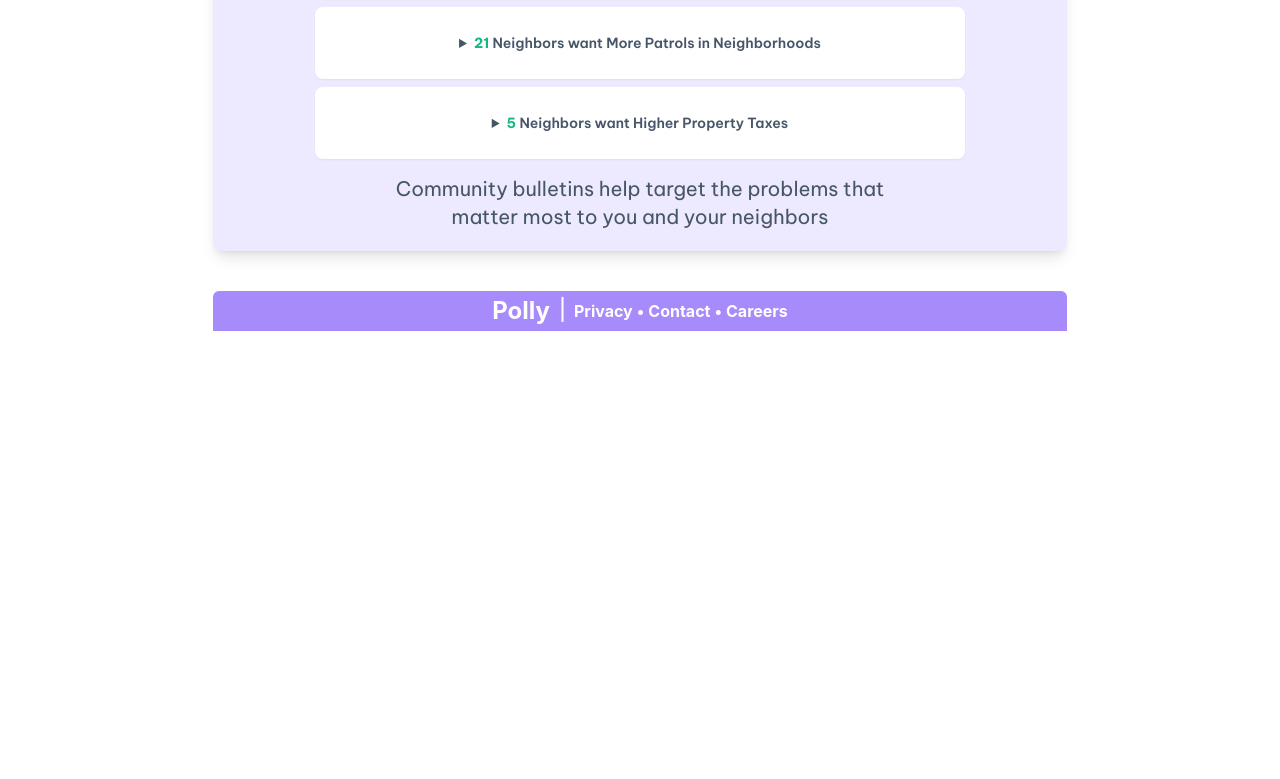
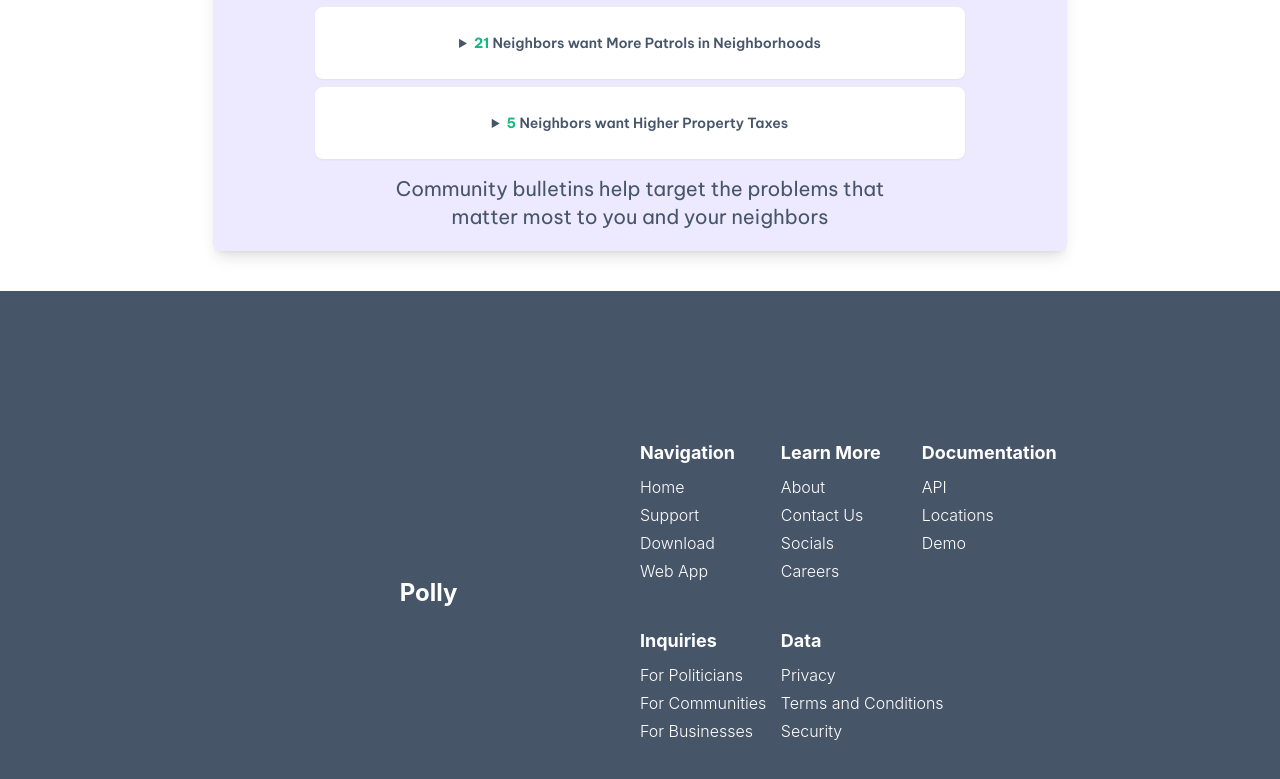
Before and after one commit to robertc11/polly, a Next.js app: page / in a window 1280 px wide. Shown: the part 1316-2095 px from the top of the page. Before the commit the page ends 1647 px from the top, so only its background shows below. Built offline with nearby package versions, Linux system fonts and the light colour scheme.

Commit message:
added to do

```diff
--- a/components/footer.js
+++ b/components/footer.js
@@ -1,16 +1,55 @@
 import Link from 'next/link'
+import Logo from './logo'
 
 export default function Footer(){
     return(
-        <footer className="flex justify-center items-center relative bottom-0 w-full text-white">
-            <div id="footerWrapper" className="font-bold p-1 flex justify-center items-center w-2/3 bg-violet-400 mx-auto relative text-center rounded-t-md">
-                <h1 className="text-white text-2xl select-none">Polly</h1>
-                <h1 className="text-2xl">｜</h1>
-                <Link href="#"><a>Privacy</a></Link>
-                <p className="mx-1">•</p>
-                <Link href="/contact"><a>Contact</a></Link>
-                <p className="mx-1">•</p>
-                <Link href="#"><a>Careers</a></Link>
+        <footer className="flex justify-center items-center relative bottom-0 w-full py-36 bg-slate-600 text-white">
+            <div id="footerWrapper" className="font-bold p-1 flex justify-evenly items-center w-2/3  mx-auto relative rounded-t-md">
+                <div id="leftbar" className="flex flex-col justify-center items-center w-1/2">
+                    <Logo theme="light" />
+                </div>
+
+                <div id="rightbar" className="flex flex-wrap justify-evenly items-baseline w-1/2 text-left font-light">
+                    <div className="flex flex-col justify-center basis-1/3">
+                        <h1 className="text-lg font-bold mb-2">Navigation</h1>
+                        <Link href="/"><a className="mb-1">Home</a></Link>
+                        <Link href="/"><a className="mb-1">Support</a></Link>
+                        <Link href="/"><a className="mb-1">Download</a></Link>
+                        <Link href="/login"><a className="mb-1">Web App</a></Link>
+                    </div>
+
+                    <div className="flex flex-col justify-center basis-1/3">
+                        <h1 className="text-lg font-bold mb-2">Learn More</h1>
+                        <Link href="/"><a className="mb-1">About</a></Link>
+                        <Link href="/contact/#"><a className="mb-1">Contact Us</a></Link>
+                        <Link href="/#socials"><a className="mb-1">Socials</a></Link>
+                        <Link href="/"><a className="mb-1">Careers</a></Link>
+                    </div>
+
+                    <div className="flex flex-col justify-center basis-1/3">
+                        <h1 className="text-lg font-bold mb-2">Documentation</h1>
+                        <Link href="/"><a className="mb-1">API</a></Link>
+                        <Link href="/"><a className="mb-1">Locations</a></Link>
+                        <Link href="/"><a className="mb-1">Demo</a></Link>
+                    </div>
+
+                    <div className="flex flex-col justify-center basis-1/3 mt-10">
+                        <h1 className="text-lg font-bold mb-2">Inquiries</h1>
+                        <Link href="/"><a className="mb-1">For Politicians</a></Link>
+                        <Link href="/"><a className="mb-1">For Communities</a></Link>
+                        <Link href="/"><a className="mb-1">For Businesses</a></Link>
+                    </div>
+
+                    <div className="flex flex-col justify-center basis-2/3 mt-10">
+                        <h1 className="text-lg font-bold mb-2">Data</h1>
+                        <Link href="/"><a className="mb-1">Privacy</a></Link>
+                        <Link href="/"><a className="mb-1">Terms and Conditions</a></Link>
+                        <Link href="/"><a className="mb-1">Security</a></Link>
+                    </div>
+
+
+
+                </div>
             </div>
         </footer>
     )
```
Also changed, not shown: package.json (line endings or trailing spaces), 1 other file (tests, documents, lock files or other folders).
